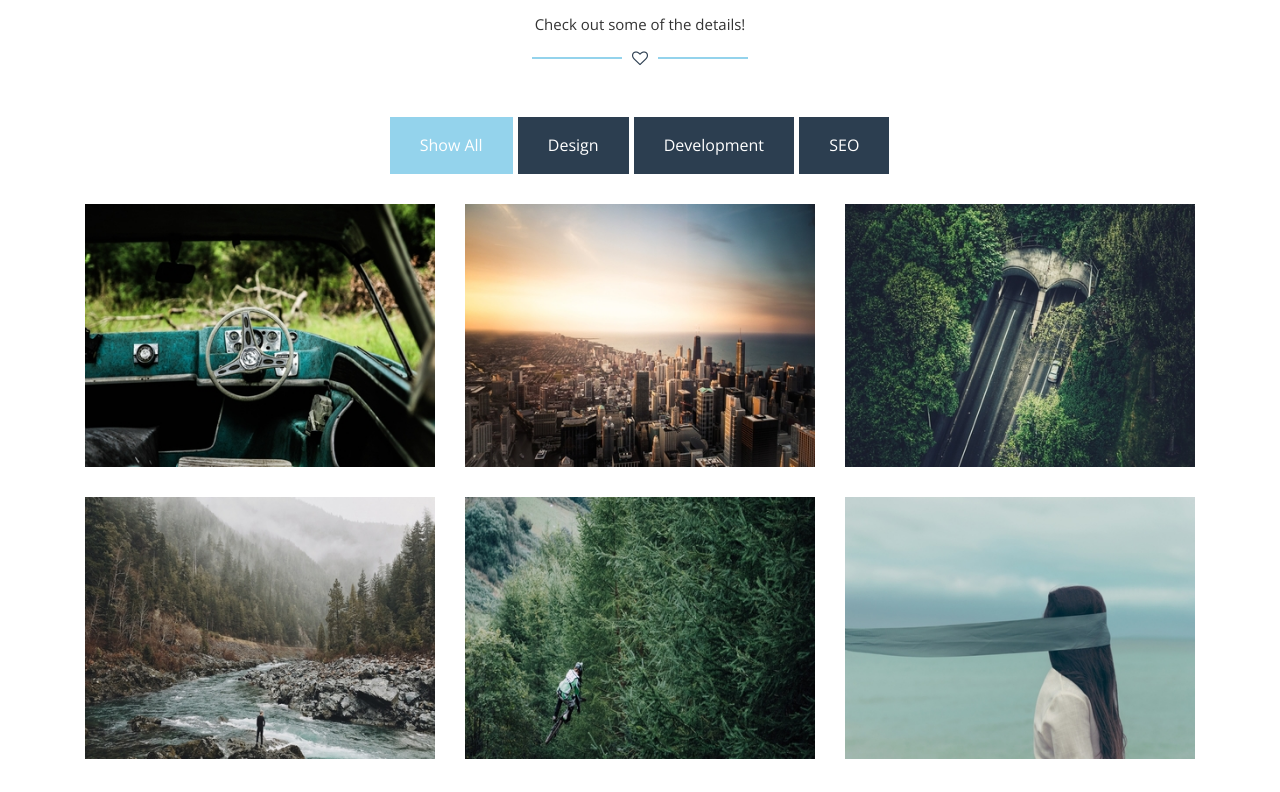
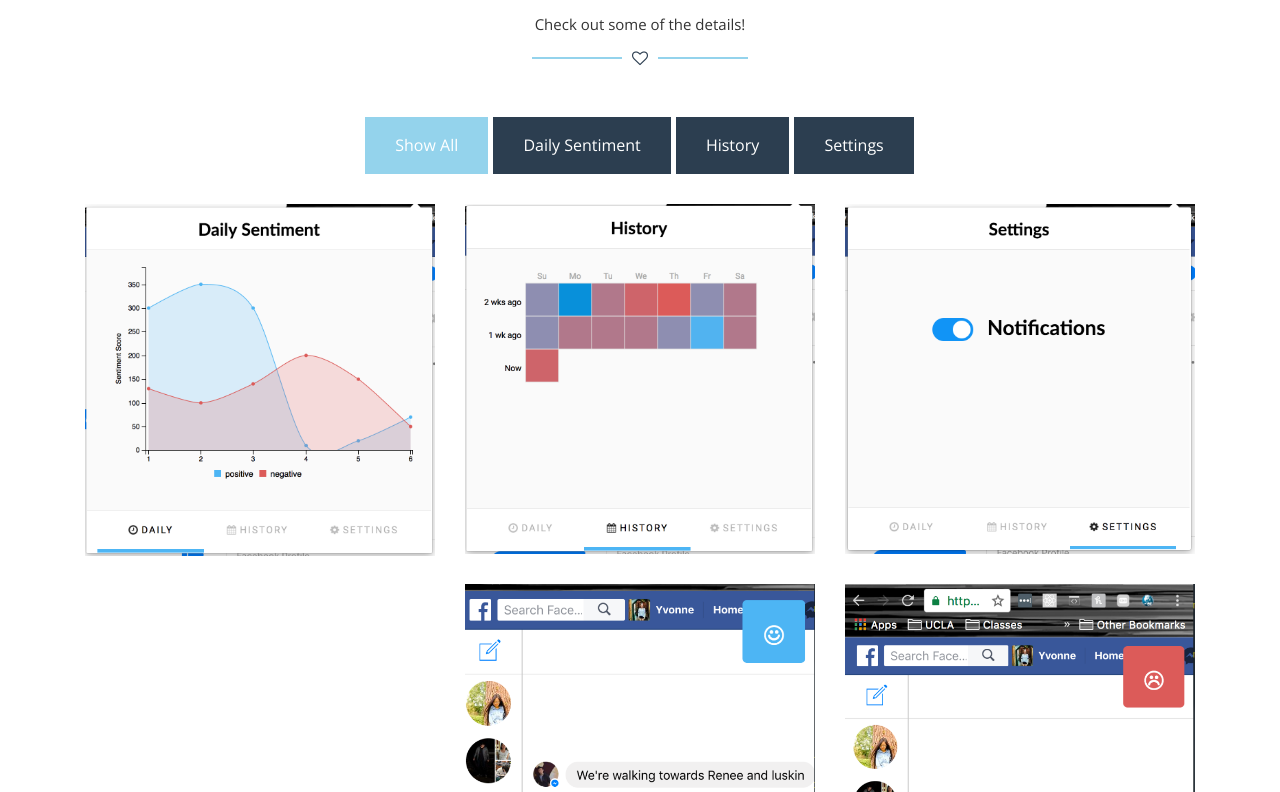
Before and after one commit to shraddha18/launchSentiwatch, a plain HTML site: page index.html in a window 1280 px wide. Shown: the part 1428-2220 px from the top of the page. Drawn offline with nearby package versions, Linux system fonts and the light colour scheme; a web font is replaced by a local one.

Commit message:
add screenshots

```diff
--- a/index.html
+++ b/index.html
@@ -56,17 +56,14 @@
           <div class="row banner-content">
             <div class="col-xs-12 col-md-10 col-md-offset-1 col-lg-8 col-lg-offset-2">
             <div class="banner-inner text-center">
-              <h1 class="banner-heading">Healthy Words</h1>
-              <h1 class="banner-heading">Healthy Mind</h1>
+              <h1 class="banner-heading">Positive Words</h1>
+              <h1 class="banner-heading">Positive Mind</h1>
               <div class="line-block">
                 <span class="bullet white"><i class="fa fa-heart-o"></i></span>
               </div><!--end line-block-->
               <p style="font-size:25px">Stay strong. Meet your goals. Be happy.</p>
-
-              <a href="#contact" class="btn btn-primary">GET STARTED NOW</a>
-
               <div class="bottom-arrow">
-                <a href="#about-us" class="page-scroll"><i class="fa fa-angle-down"></i></a>
+                <a href="#about" class="page-scroll"><i class="fa fa-angle-down"></i></a>
               </div><!--end bottom-arrow-->
             </div>
           </div>
@@ -132,27 +129,27 @@
           <div class="port-sec">
             <div class="col-md-12 fil-btn text-center">
               <div class="filter wrk-title active" data-filter="all">Show All</div>
-              <div class="filter wrk-title" data-filter=".category-1">Design</div>
-              <div class="filter wrk-title" data-filter=".category-2">Development</div>
-              <div class="filter wrk-title lst-cld" data-filter=".category-3">SEO</div>
+              <div class="filter wrk-title" data-filter=".category-1">Daily Sentiment</div>
+              <div class="filter wrk-title" data-filter=".category-2">History</div>
+              <div class="filter wrk-title lst-cld" data-filter=".category-3">Settings</div>
             </div>
             <div id="Container">
-              <div class="filimg mix category-1 category-3 col-md-4 col-sm-4 col-xs-12" data-myorder="2">
-                <img src="img/fea1.jpg" class="img-responsive">
+              <div class="filimg mix category-1  col-md-4 col-sm-4 col-xs-12" data-myorder="2">
+                <img src="img/Daily_Sentiment.png" class="img-responsive">
               </div>
               <div class="filimg mix category-2 col-md-4 col-sm-4 col-xs-12" data-myorder="4">
-                <img src="img/fea2.jpg" class="img-responsive">
+                <img src="img/history.png" class="img-responsive">
               </div>
-              <div class="filimg mix category-1 col-md-4 col-sm-4 col-xs-12" data-myorder="1">
-                <img src="img/fea3.jpg" class="img-responsive">               </div>
-              <div class="filimg mix category-2 category-3 col-md-4 col-sm-4 col-xs-12" data-myorder="8">
-                <img src="img/fea4.jpg" class="img-responsive">               </div>
-              <div class="filimg mix category-2 col-md-4 col-sm-4 col-xs-12" data-myorder="8">
-                <img src="img/fea5.jpg" class="img-responsive">
+              <div class="filimg mix category-3 col-md-4 col-sm-4 col-xs-12" data-myorder="1">
+                <img src="img/settings_notifications.png" class="img-responsive">               </div>
+              <div class="filimg mix category-3 category-3 col-md-4 col-sm-4 col-xs-12" data-myorder="8">
+                <img src="img/notification_happy.png" class="img-responsive">               </div>
+              <div class="filimg mix category-3 col-md-4 col-sm-4 col-xs-12" data-myorder="8">
+                <img src="img/notification_sad.png" class="img-responsive">
               </div>
-              <div class="filimg mix category-2 category-3 col-md-4 col-sm-4 col-xs-12" data-myorder="8">
+             <!--  <div class="filimg mix category-2 category-3 col-md-4 col-sm-4 col-xs-12" data-myorder="8">
                 <img src="img/fea6.jpg" class="img-responsive">
-              </div>
+              </div> -->
             </div>
           </div>
         </div>
```
Also changed, not shown: img/Daily_Sentiment.png (added), img/history.png (added), img/notification_happy.png (added), img/notification_sad.png (added), img/settings_notifications.png (added), 1 other file.
